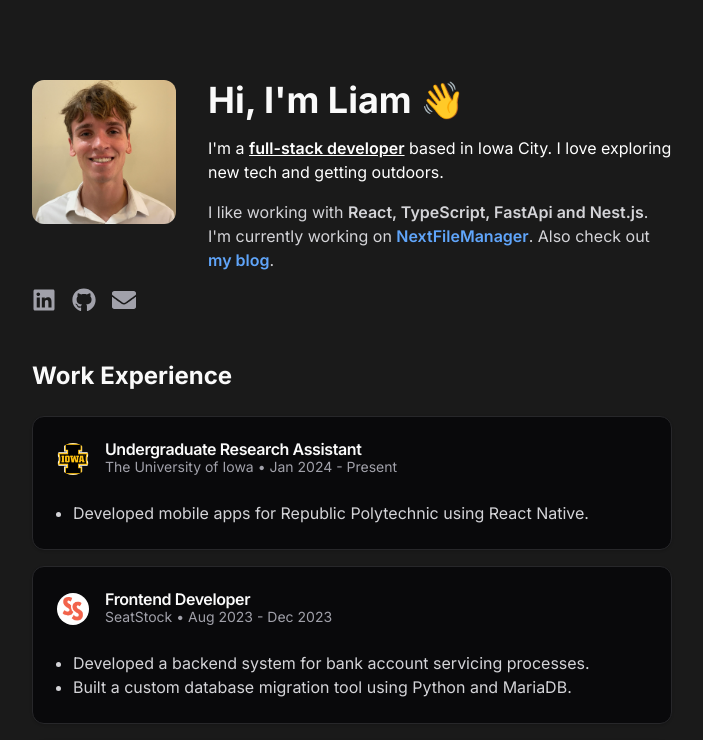
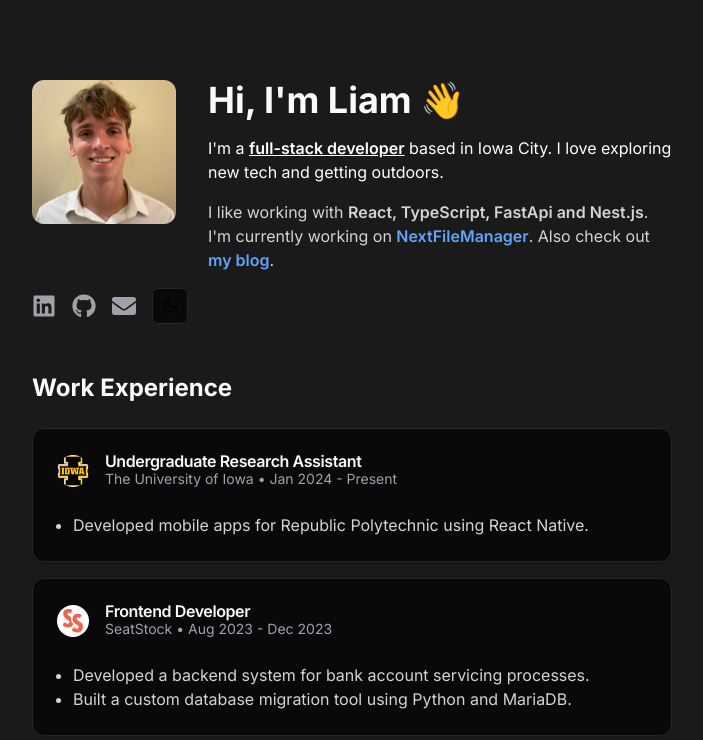
Before and after one commit to liamstamper/liam-portfolio, a React (Vite) app: page / in a window 1280 px wide. Shown: the top 740 px of the page, without its empty margins (288-991 px from the left). Built offline with nearby package versions, Linux system fonts and the light colour scheme.

Commit message:
more unifiorm and added theme controller

```diff
--- a/src/components/SocialLinks.tsx
+++ b/src/components/SocialLinks.tsx
@@ -1,13 +1,15 @@
 import { FaLinkedin, FaGithub, FaEnvelope } from "react-icons/fa";
+import { ModeToggle } from "./theme/mode-toggle";
 
 const SocialLinks = () => {
   return (
-    <div className="container flex space-x-4">
+    <div className="container flex items-center space-x-4">
       <a
         href="https://linkedin.com/in/liamstamper"
         target="_blank"
         rel="noopener noreferrer"
         aria-label="LinkedIn"
+        className="hover:text-zinc-600 dark:hover:text-zinc-300 transition-colors"
       >
         <FaLinkedin className="w-6 h-6 dark:text-zinc-400" />
       </a>
@@ -16,12 +18,20 @@ const SocialLinks = () => {
         target="_blank"
         rel="noopener noreferrer"
         aria-label="GitHub"
+        className="hover:text-zinc-600 dark:hover:text-zinc-300 transition-colors"
       >
         <FaGithub className="w-6 h-6 dark:text-zinc-400" />
       </a>
-      <a href="mailto:liam.stamper@gmail.com" aria-label="Email">
+      <a
+        href="mailto:liam.stamper@gmail.com"
+        aria-label="Email"
+        className="hover:text-zinc-600 dark:hover:text-zinc-300 transition-colors"
+      >
         <FaEnvelope className="w-6 h-6 dark:text-zinc-400" />
       </a>
+      <div className="ml-4">
+        <ModeToggle />
+      </div>
     </div>
   );
 };
```
